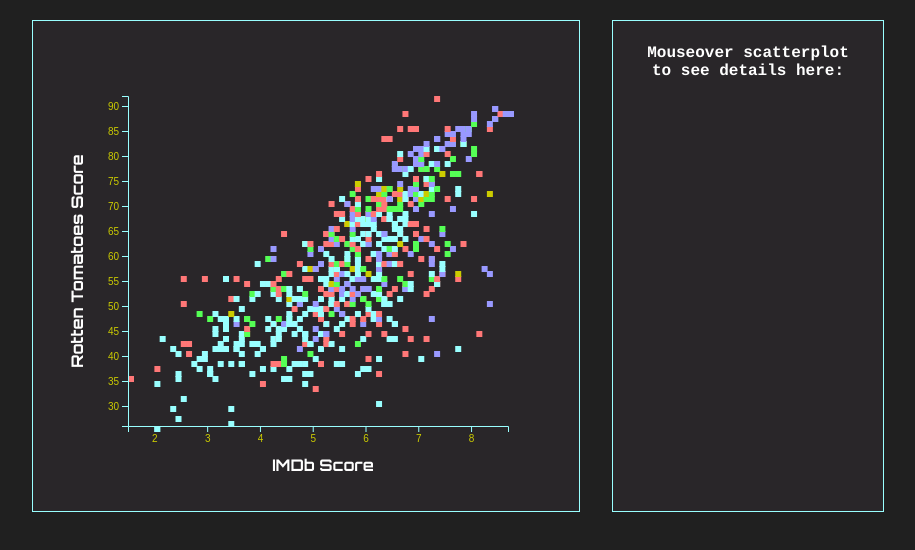
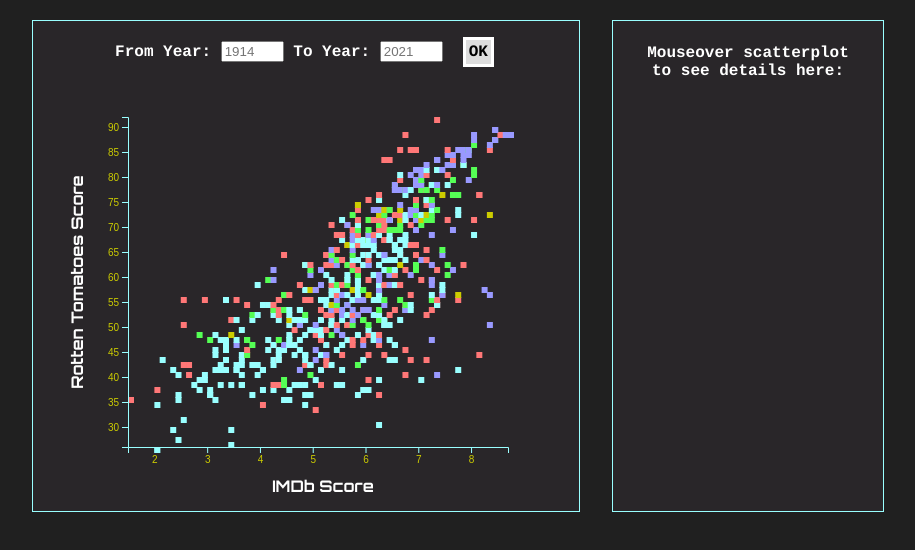
Before and after one commit to pmbaker712/scifi-streaming-dashboard-d3, a plain HTML site: page index.html in a window 1280 px wide. Shown: the part 182-732 px from the top of the page, without its empty margins (180-1095 px from the left). Drawn offline with nearby package versions, Linux system fonts and the light colour scheme.

Commit message:
Update index.html

```diff
--- a/index.html
+++ b/index.html
@@ -29,9 +29,15 @@
       </div>
       <div class="main-container">
          <div class="container-left">
+            <span class ="input">
+            From Year: <input id="fromYear" type="number" placeholder="1914"></input>
+            To Year: <input id="toYear" type="number" placeholder="2021"></input>
+            <span class="button" id="yearBtn">OK</span>
+            </span>
          </div>
          <div class="container-right">
-        <p>Mouseover scatterplot to see details here:<p>
+            <p>Mouseover scatterplot to see details here:
+            <p>
             <div id="tooltip">
             </div>
          </div>
```
Lines whose indentation alone changed are shown as unchanged.
